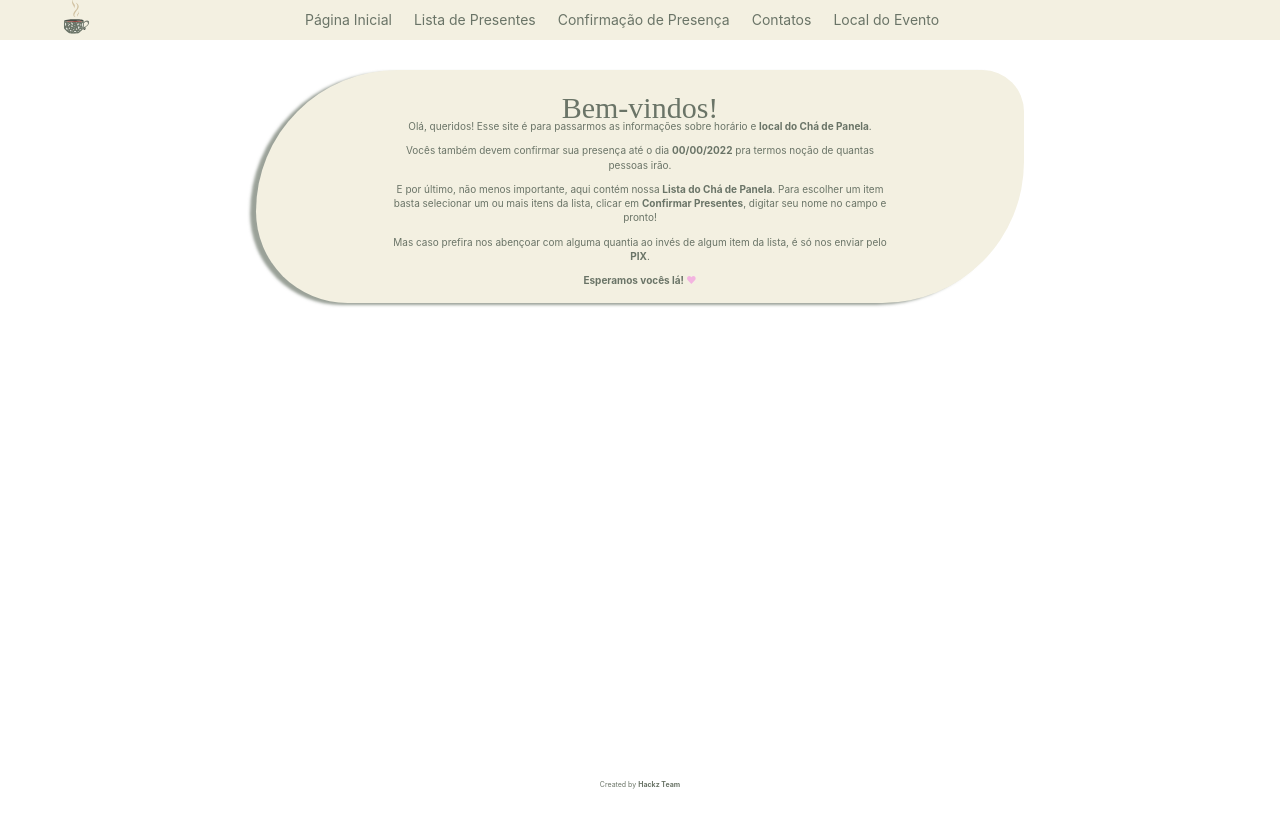
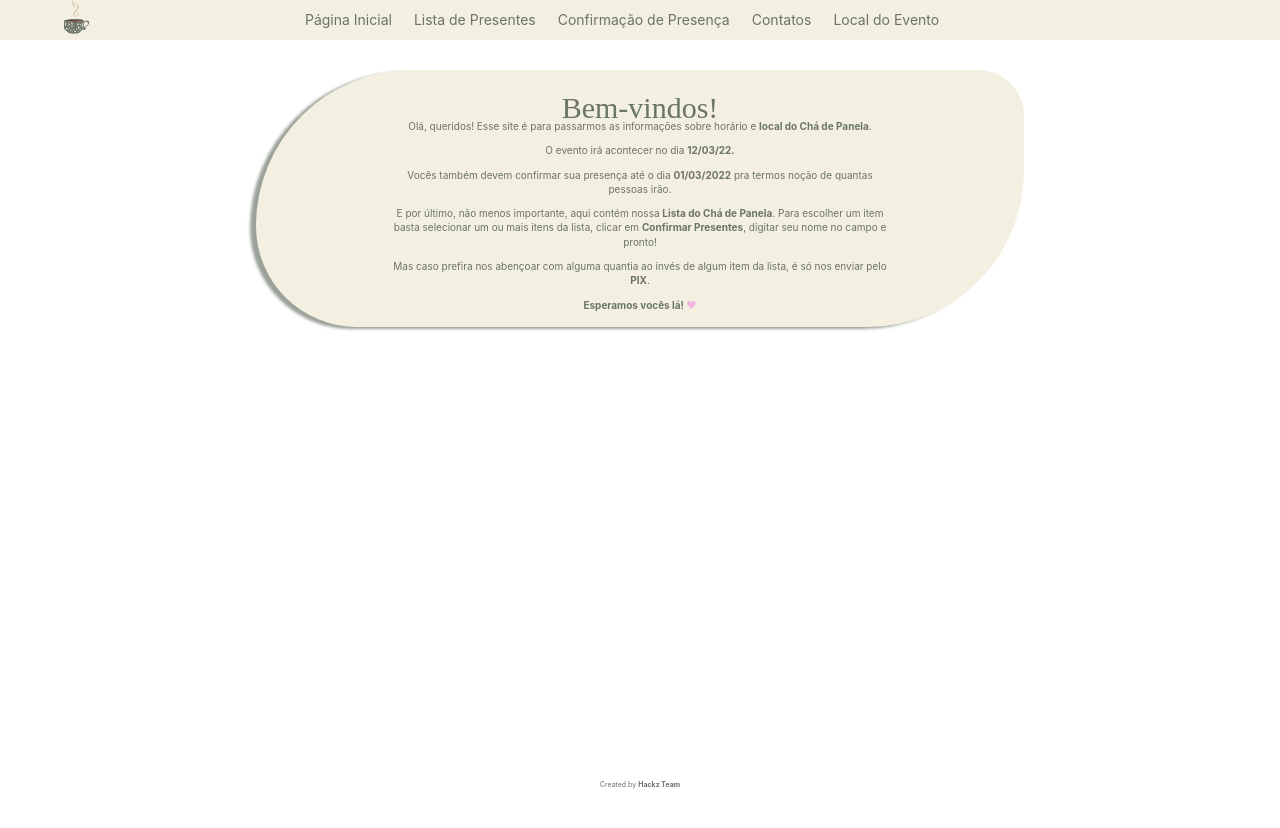
Before and after one commit to luiscetta/GiftList, a React (Create React App) app: page / in a window 1280 px wide. Shown: the top 828 px of the page. Built offline with nearby package versions, Linux system fonts and the light colour scheme; no server answers; the HTML template or start-up script is replaced by a standard one; a web font is replaced by a local one.

Commit message:
editing gift list sheets url

```diff
--- a/src/Components/Header/styles.scss
+++ b/src/Components/Header/styles.scss
@@ -123,6 +123,8 @@
 
 @media screen and (max-width: 480px) {
     .toolbar {
+        border: .1rem solid #474d46;
+
         .toolbar-navigation {
             .toolbar-logo {
                 width: 100%;
--- a/src/Pages/Home/index.js
+++ b/src/Pages/Home/index.js
@@ -16,7 +16,11 @@ export default function Home() {
                         Olá, queridos! Esse site é para passarmos as informações sobre horário e <span><a className="link-list" href="/Address">local do Chá de Panela</a></span>.
                     </p>
                     <p className="home-description">
-                        Vocês também devem confirmar sua presença até o dia <span>00/00/2022</span> pra termos noção de quantas pessoas irão.
+                        O evento irá acontecer no dia <span>12/03/22.</span>
+                    </p>
+
+                    <p className="home-description">
+                        Vocês também devem confirmar sua presença até o dia <span>01/03/2022</span> pra termos noção de quantas pessoas irão.
                     </p>
                     <p className="home-description">
                         E por último, não menos importante, aqui contém nossa <a className="link-list" href="/gift-list" >Lista do Chá de Panela</a>. Para escolher um item basta selecionar um ou mais itens da lista, clicar em <span>Confirmar Presentes</span>, digitar seu nome no campo e pronto!
--- a/src/Pages/Home/styles.css
+++ b/src/Pages/Home/styles.css
@@ -83,6 +83,26 @@
     }
 }
 
+@media screen and (width: 360px) {
+    .home-content {
+        width: 90%;
+        margin-bottom: 2.3rem;
+    }
+
+    .home-title {
+        font-size: 1.9rem;
+    }
+
+    .home-text {
+        width: 68%;
+        font-size: 1rem;
+    }
+
+    .footer-description {
+        font-size: 0.85rem;
+    }
+}
+
 @media screen and (width: 320px) {
     .home-content {
         width: 92%;
```
